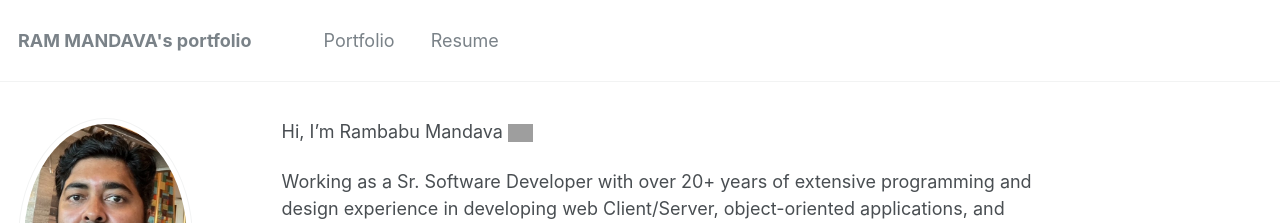
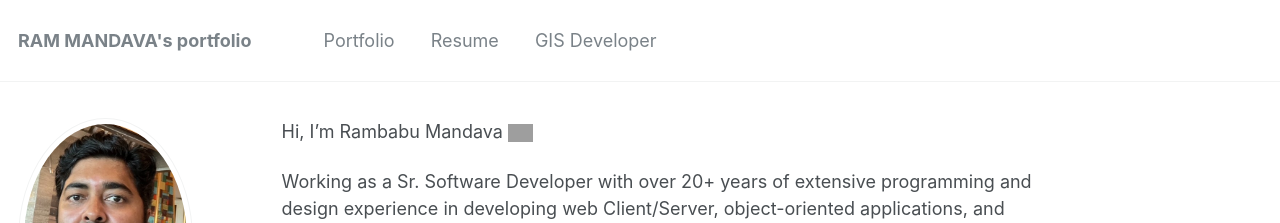
Before and after one commit to mandavaram/mandavaram.github.io, a Jekyll site: the page built from index.md, in a window 1280 px wide and 1092 px high. Shown: the top 223 px of the window. Built offline with Jekyll 4.4.1, drawn with Linux system fonts in a browser that asks for light colours; our own code applies the rules of GitHub Pages for plain Markdown files; grey boxes are pictures that could not be loaded.

Commit message:
Update navigation.yml

```diff
--- a/_data/navigation.yml
+++ b/_data/navigation.yml
@@ -18,5 +18,5 @@ main:
   - title: "Resume"
     url: /Resume/
 
-  #- title: "Guide"
-  #  url: /markdown/
+  - title: "GIS Developer"
+    url: /GISResume/
```
